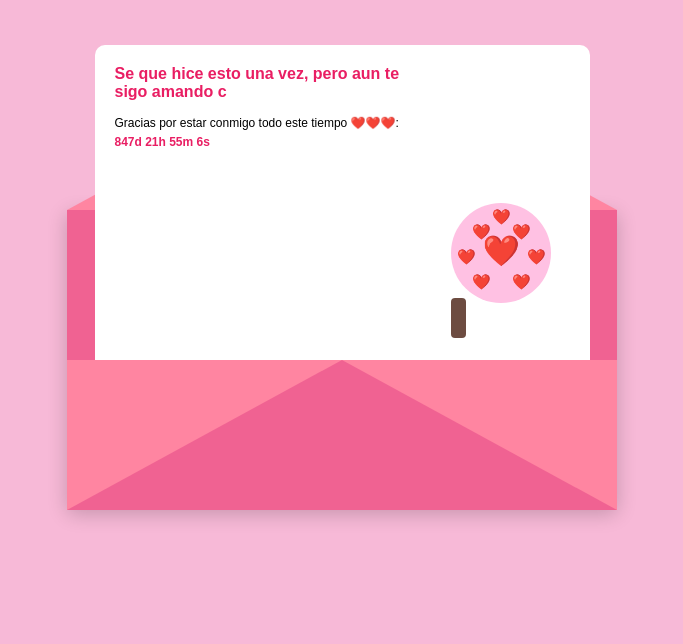
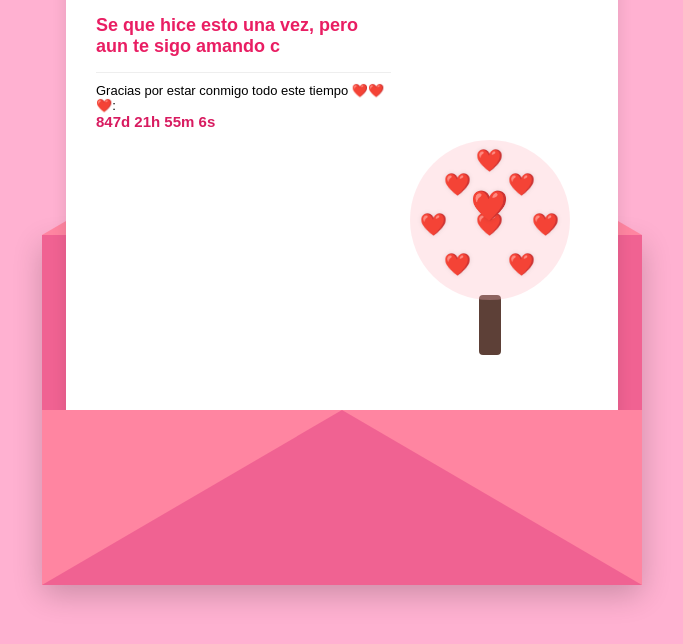
Before and after one commit to contrerasestradad-boop/my_wife, a plain HTML site: page index.html in a window 1280 px wide. Both pictures are taken after a click on the button "💗 Toca aqui para una sorpresa :0 💗". Shown: the whole page, without its empty margins (298-981 px from the left). Drawn offline with Linux system fonts and the light colour scheme.

Commit message:
Update style.css

```diff
--- a/style.css
+++ b/style.css
@@ -1,8 +1,7 @@
 :root {
-    --bg-color: #f7b9d7;
+    --bg-color: #ffb1d1;
     --env-color: #ff85a1;
     --env-dark: #f06292;
-    --letter-bg: #ffffff;
 }
 
 body {
@@ -16,19 +15,18 @@ body {
     font-family: 'Arial', sans-serif;
 }
 
-/* SOBRE */
 .envelope-wrapper {
     height: 380px;
+    margin-top: 50px;
 }
 
 #envelope {
     position: relative;
-    width: 550px;
-    height: 300px;
-    border-bottom-left-radius: 6px;
-    border-bottom-right-radius: 6px;
+    width: 600px;
+    height: 350px;
     background-color: var(--env-dark);
-    box-shadow: 0 4px 20px rgba(0,0,0,0.2);
+    box-shadow: 0 10px 30px rgba(0,0,0,0.2);
+    border-radius: 0 0 10px 10px;
 }
 
 .front {
@@ -37,67 +35,91 @@ body {
 }
 
 .flap {
-    border-left: 275px solid transparent;
-    border-right: 275px solid transparent;
-    border-top: 150px solid var(--env-color);
+    border-left: 300px solid transparent;
+    border-right: 300px solid transparent;
+    border-top: 175px solid var(--env-color);
     transform-origin: top;
-    transition: transform 0.4s ease;
+    transition: transform 0.5s ease;
 }
 
 .pocket {
-    border-left: 275px solid var(--env-color);
-    border-right: 275px solid var(--env-color);
-    border-bottom: 150px solid var(--env-dark);
+    border-left: 300px solid var(--env-color);
+    border-right: 300px solid var(--env-color);
+    border-bottom: 175px solid var(--env-dark);
     bottom: 0;
 }
 
 /* CARTA */
 .letter {
     position: absolute;
-    background-color: var(--letter-bg);
-    width: 90%;
-    height: 95%;
-    top: 5%; left: 5%;
+    background: white;
+    width: 92%;
+    height: 90%;
+    top: 5%; left: 4%;
     border-radius: 10px;
     z-index: 2;
-    transition: transform 0.4s ease;
-    padding: 20px;
+    transition: 0.7s ease;
+    padding: 30px;
     box-sizing: border-box;
-    overflow: hidden;
+    box-shadow: 0 0 15px rgba(0,0,0,0.1);
 }
 
 .letter-content {
     display: flex;
-    justify-content: space-between;
+    opacity: 0;
+    transition: 0.5s ease 0.5s;
     height: 100%;
-    opacity: 0; /* Se muestra al abrir */
-    transition: opacity 0.5s ease 0.4s;
 }
 
-.text-side { width: 65%; font-size: 12px; }
-.tree-side { width: 30%; display: flex; flex-direction: column; align-items: center; justify-content: center; }
+.text-side { width: 60%; }
+.tree-side { width: 40%; display: flex; flex-direction: column; align-items: center; justify-content: center; }
 
-/* ÁRBOL */
-.tree-trunk { width: 15px; height: 40px; background: #6d4c41; border-radius: 4px; }
+/* ÁRBOL MEJORADO */
+.tree-container {
+    display: flex;
+    flex-direction: column;
+    align-items: center;
+}
+
 .tree-leaves {
-    width: 100px; height: 100px;
-    background: #ffc1e3; border-radius: 50%;
-    position: relative; margin-bottom: -5px;
+    position: relative;
+    width: 160px;
+    height: 160px;
+    background: rgba(255, 182, 193, 0.3);
+    border-radius: 50%;
+    margin-bottom: -5px;
 }
-.tree-heart { position: absolute; font-size: 15px; transform: translateX(-50%); }
 
-/* ANIMACIONES AL ABRIR */
+.tree-trunk {
+    width: 22px;
+    height: 60px;
+    background: #5d4037;
+    border-radius: 4px;
+}
+
+.tree-heart {
+    position: absolute;
+    transform: translateX(-50%);
+    font-size: 22px;
+    filter: drop-shadow(0 0 2px rgba(0,0,0,0.1));
+}
+
+/* ESTADOS ABIERTOS */
 #envelope.open .flap { transform: rotateX(180deg); z-index: 0; }
-#envelope.open .letter { transform: translateY(-180px); height: 450px; z-index: 5; }
+#envelope.open .letter { transform: translateY(-280px); height: 550px; z-index: 5; }
 #envelope.open .letter-content { opacity: 1; }
 
-#time { font-weight: bold; color: #e91e63; margin-top: 5px; }
-h1 { font-size: 16px; color: #e91e63; margin: 0 0 10px 0; }
-p { margin: 5px 0; line-height: 1.3; }
+/* TIPOGRAFÍA */
+h1 { font-size: 18px; color: #e91e63; margin-bottom: 10px; }
+p { font-size: 14px; line-height: 1.4; color: #333; margin: 8px 0; }
+h2 { font-size: 16px; color: #ff4081; margin-top: 15px; }
+.contador { font-size: 13px; border-top: 1px solid #eee; margin-top: 15px; padding-top: 10px; }
+#time { font-weight: bold; color: #d81b60; font-size: 15px; }
 
 button {
     position: fixed; bottom: 30px;
-    padding: 12px 25px; border: none; border-radius: 25px;
+    padding: 15px 35px; border: none; border-radius: 50px;
     background: #e91e63; color: white; cursor: pointer;
-    font-weight: bold; box-shadow: 0 5px 10px rgba(0,0,0,0.2);
+    font-weight: bold; font-size: 16px; transition: 0.3s;
 }
+button:hover { transform: scale(1.1); background: #c2185b; }
```
